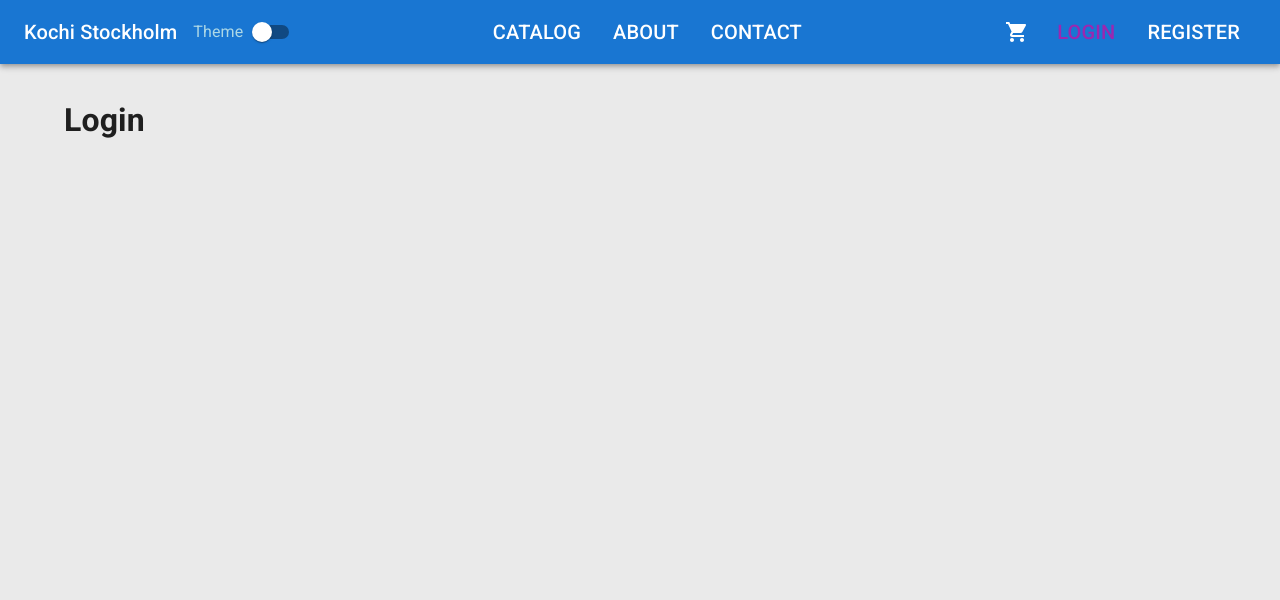
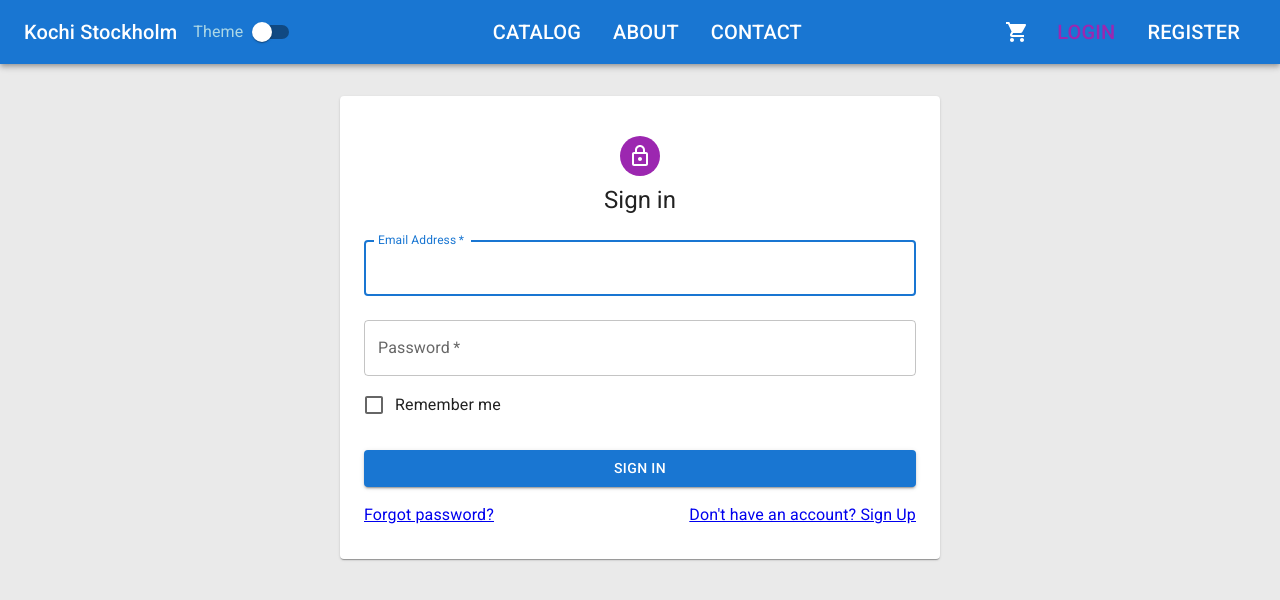
Before and after one commit to diyarfaraj/ecommerce-client, a React (Create React App) app: page /login in a window 1280 px wide. Shown: the top 600 px of the page. Built offline with nearby package versions, Linux system fonts and the light colour scheme.

Commit message:
login component created

```diff
--- a/src/features/account/Login.tsx
+++ b/src/features/account/Login.tsx
@@ -1,3 +1,91 @@
+import * as React from "react";
+import Avatar from "@mui/material/Avatar";
+import Button from "@mui/material/Button";
+import TextField from "@mui/material/TextField";
+import FormControlLabel from "@mui/material/FormControlLabel";
+import Checkbox from "@mui/material/Checkbox";
+import Grid from "@mui/material/Grid";
+import Box from "@mui/material/Box";
+import LockOutlinedIcon from "@mui/icons-material/LockOutlined";
+import Typography from "@mui/material/Typography";
+import Container from "@mui/material/Container";
+import { createTheme, ThemeProvider } from "@mui/material/styles";
+import { Paper } from "@mui/material";
+import { Link } from "react-router-dom";
+
+const theme = createTheme();
+
 export default function Login() {
-  return <h1>Login</h1>;
+  const handleSubmit = (event: React.FormEvent<HTMLFormElement>) => {
+    event.preventDefault();
+    const data = new FormData(event.currentTarget);
+    console.log({
+      email: data.get("email"),
+      password: data.get("password"),
+    });
+  };
+
+  return (
+    <ThemeProvider theme={theme}>
+      <Container
+        component={Paper}
+        maxWidth="sm"
+        sx={{
+          display: "flex",
+          flexDirection: "column",
+          alignItems: "center",
+          p: 4,
+        }}
+      >
+        <Avatar sx={{ m: 1, bgcolor: "secondary.main" }}>
+          <LockOutlinedIcon />
+        </Avatar>
+        <Typography component="h1" variant="h5">
+          Sign in
+        </Typography>
+        <Box component="form" onSubmit={handleSubmit} noValidate sx={{ mt: 1 }}>
+          <TextField
+            margin="normal"
+            required
+            fullWidth
+            id="email"
+            label="Email Address"
+            name="email"
+            autoComplete="email"
+            autoFocus
+          />
+          <TextField
+            margin="normal"
+            required
+            fullWidth
+            name="password"
+            label="Password"
+            type="password"
+            id="password"
+            autoComplete="current-password"
+          />
+          <FormControlLabel
+            control={<Checkbox value="remember" color="primary" />}
+            label="Remember me"
+          />
+          <Button
+            type="submit"
+            fullWidth
+            variant="contained"
+            sx={{ mt: 3, mb: 2 }}
+          >
+            Sign In
+          </Button>
+          <Grid container>
+            <Grid item xs>
+              <Link to={""}>Forgot password?</Link>
+            </Grid>
+            <Grid item>
+              <Link to="/register">{"Don't have an account? Sign Up"}</Link>
+            </Grid>
+          </Grid>
+        </Box>
+      </Container>
+    </ThemeProvider>
+  );
 }
```
